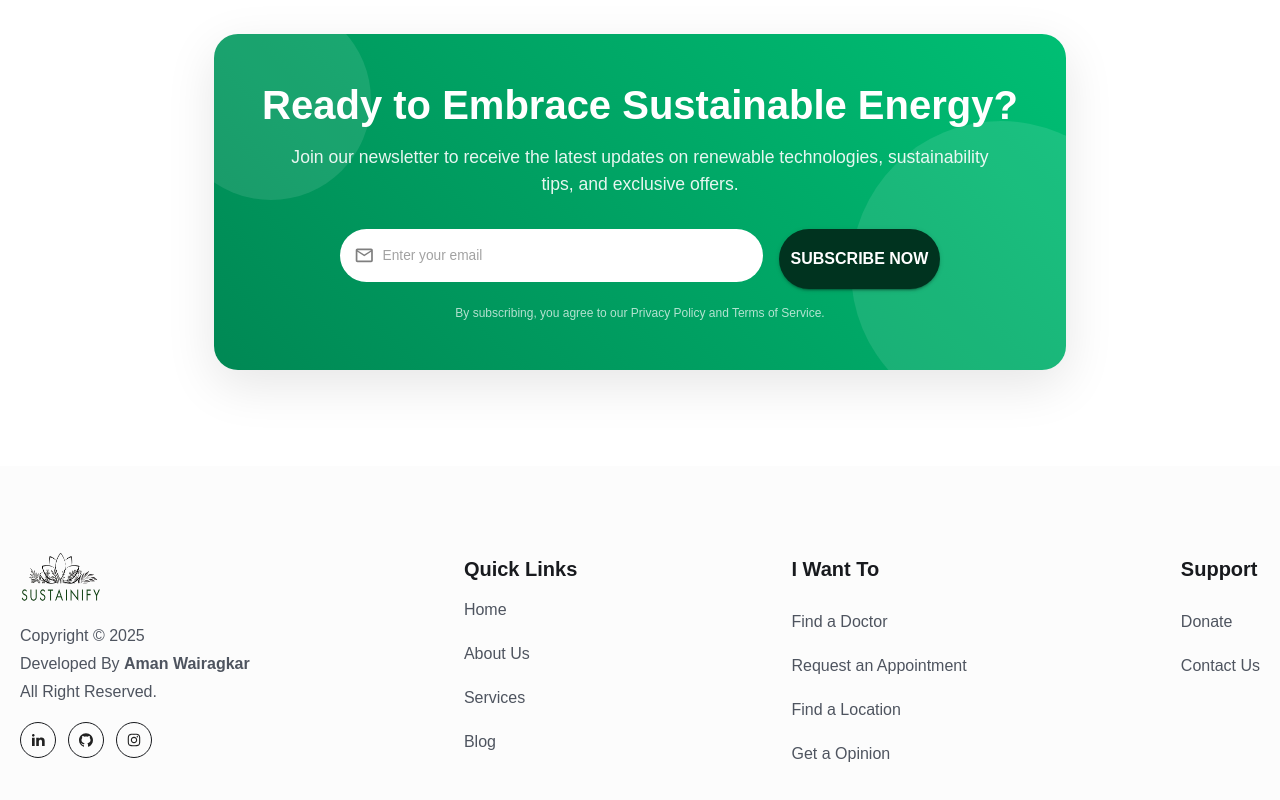
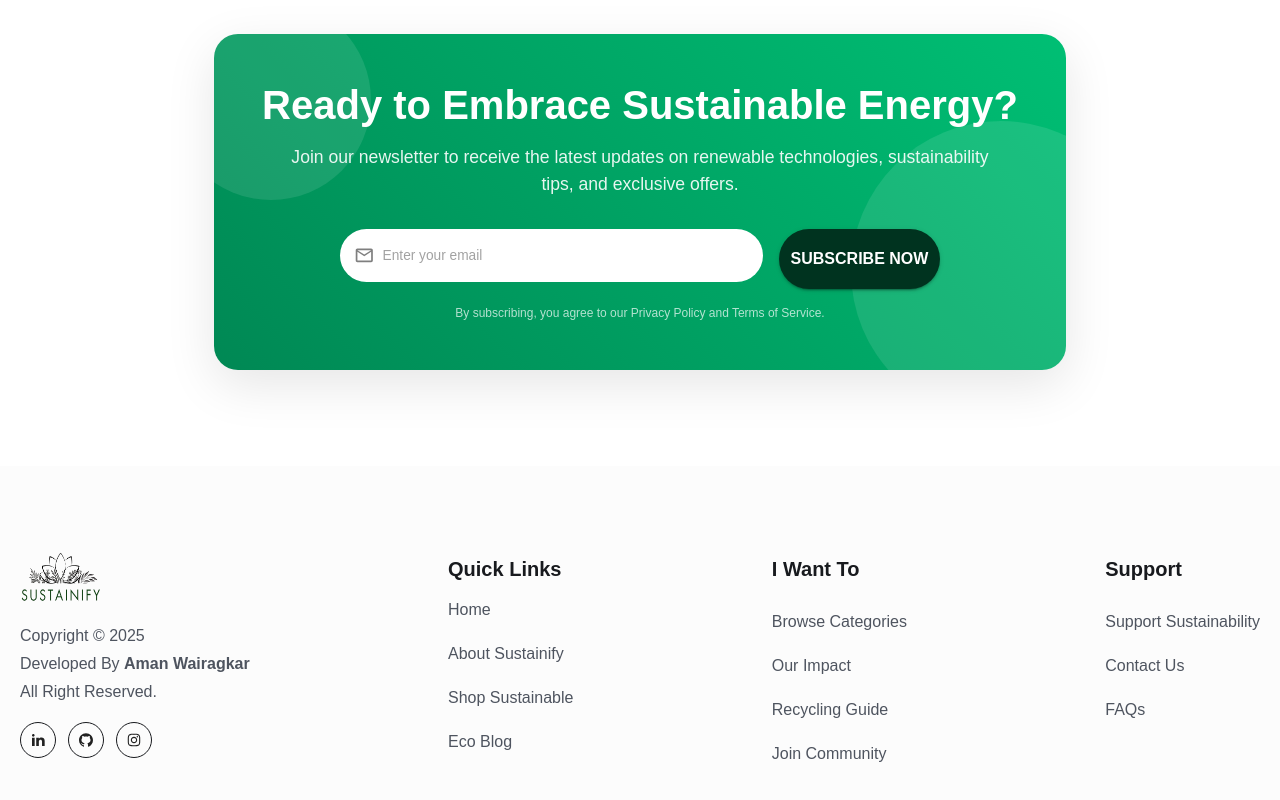
Before and after one commit to Amanw-25/Sustainify_v2, a React (Vite) app in the folder Frontend/: page / in a window 1280 px wide. Shown: the part 4679-5479 px from the top of the page. Built offline with nearby package versions, Linux system fonts and the light colour scheme; no server answers.

Commit message:
Product  Page Final

```diff
--- a/Frontend/src/components/layout/EcoStore/sections/EcoCategories.jsx
+++ b/Frontend/src/components/layout/EcoStore/sections/EcoCategories.jsx
@@ -42,6 +42,8 @@ const EcoCategories = () => {
     return <Loading />;
   }
 
+  // Use a single common sustainability image for all categories
+  const commonImageUrl = "https://plus.unsplash.com/premium_photo-1677706393867-66c3b1396dbb?q=80&w=1935&auto=format&fit=crop&ixlib=rb-4.0.3&ixid=M3wxMjA3fDB8MHxwaG90by1wYWdlfHx8fGVufDB8fHx8fA%3D%3D"
   return (
     <Box sx={{ textAlign: "center", my: 4 }}>
       <Typography
@@ -70,7 +72,7 @@ const EcoCategories = () => {
           <SwiperSlide key={index}>
             <Box sx={{ textAlign: "center", p: 2, ml: 4 }}>
               <img
-                src="https://images.unsplash.com/photo-1601979031925-424e53b6caaa?ixlib=rb-4.0.3&ixid=M3wxMjA3fDB8MHxwaG90by1wYWdlfHx8fGVufDB8fHx8fA%3D%3D&auto=format&fit=crop&w=687&q=80"
+                src={commonImageUrl}
                 alt={category}
                 style={{
                   width: "70px",
--- a/Frontend/src/components/layout/EcoStore/sections/ProductDetails/ProductDescription.jsx
+++ b/Frontend/src/components/layout/EcoStore/sections/ProductDetails/ProductDescription.jsx
@@ -1,13 +1,43 @@
-export const ProductDescription = ({ product }) => (
+const parseArrayData = (data) => {
+  if (!data || data.length === 0) return [];
+
+  try {
+    if (typeof data[0] === 'string' && !data[0].startsWith('[')) {
+      return data;
+    }
+    return JSON.parse(data[0]);
+  } catch (error) {
+    console.error("Error parsing data:", error);
+    return [];
+  }
+};
+
+export const ProductDescription = ({ product }) => {
+  const specifications = parseArrayData(product.specifications);
+  const formatSpecification = (spec) => {
+    if (!spec) return "";
+    const words = spec.split(" ");
+    const firstWord = words[0];
+    const restOfText = words.slice(1).join(" ");
+    return (
+      <span>
+        <span style={{ fontSize: '1rem', fontWeight: 'bold' }}>{firstWord}</span>
+        {restOfText ? ` ${restOfText}` : ""}
+      </span>
+    );
+  };
+
+  return (
     <div className="p-4">
       <h3 className="text-[20px] font-bold mb-4">Product Description</h3>
       <p className="text-gray-700">{product.description}</p>
 
       <h4 className="text-[20px] font-bold mt-6 mb-2">Product Specifications</h4>
       <ul className="list-decimal pl-5 text-gray-700">
-      {product.specifications?.map((spec, index) => (
-        <li key={index}>{spec}</li>
+        {specifications?.map((spec, index) => (
+          <li key={index}>{formatSpecification(spec)}</li>
         ))}
       </ul>
     </div>
   );
+};
--- a/Frontend/src/components/layout/EcoStore/sections/ProductGrid/ProductGrid.jsx
+++ b/Frontend/src/components/layout/EcoStore/sections/ProductGrid/ProductGrid.jsx
@@ -56,7 +56,7 @@ const ProductGrid = () => {
     <Box sx={{ position: "relative" }}>
       <Typography
         variant="h3"
-        sx={{ mb: 3, textAlign: "center", fontWeight: "bold", color: "#004d40" }}
+        sx={{ mb: 3, textAlign: "center", fontWeight: "bold", color: "#004d40" , mt: 5}}
       >
         Featured Eco-Friendly Products
       </Typography>
--- a/Frontend/src/components/layout/Footer/sections/content.js
+++ b/Frontend/src/components/layout/Footer/sections/content.js
@@ -32,51 +32,56 @@ export const quickLinks01 = [
   },
 
   {
-    path: "/",
-    display: "About Us",
+    path: "/about",
+    display: "About Sustainify",
   },
 
   {
-    path: "/services",
-    display: "Services",
+    path: "/shop",
+    display: "Shop Sustainable",
   },
 
   {
-    path: "/",
-    display: "Blog",
+    path: "/blog",
+    display: "Eco Blog",
   },
 ];
 
 export const quickLinks02 = [
   {
-    path: "/find-a-doctore",
-    display: "Find a Doctor",
+    path: "/categories",
+    display: "Browse Categories",
   },
 
   {
-    path: "/",
-    display: "Request an Appointment",
+    path: "/impact",
+    display: "Our Impact",
   },
 
   {
-    path: "/",
-    display: "Find a Location",
+    path: "/recycling",
+    display: "Recycling Guide",
   },
 
   {
-    path: "/",
-    display: "Get a Opinion",
+    path: "/community",
+    display: "Join Community",
   },
 ];
 
 export const quickLinks03 = [
   {
-    path: "/",
-    display: "Donate",
+    path: "/donate",
+    display: "Support Sustainability",
   },
 
   {
     path: "/contact",
     display: "Contact Us",
   },
+
+  {
+    path: "/faq",
+    display: "FAQs",
+  },
 ];
```
Lines whose indentation alone changed are shown as unchanged.
